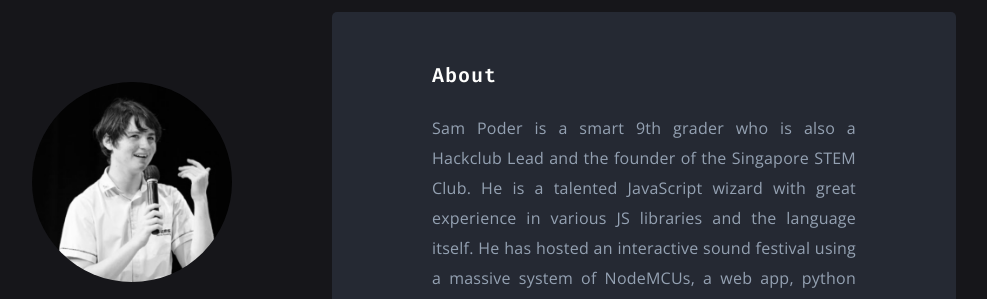
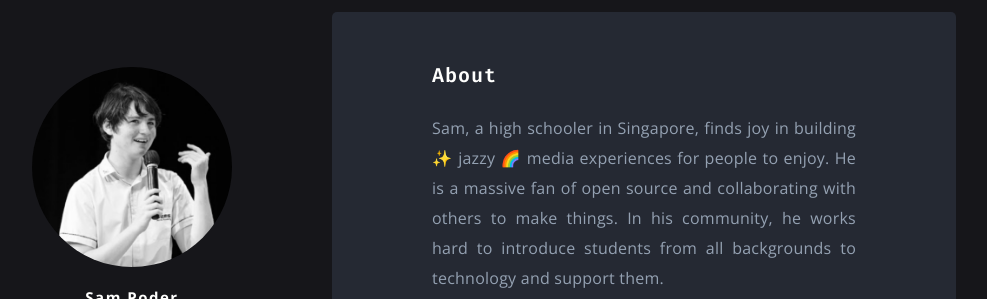
Before and after one commit to so-sc/devhost, a Gatsby site: page / in a window 1280 px wide. Shown: the part 7410-7709 px from the top of the page, without its empty margins (196-1183 px from the left). Built offline with nearby package versions, Linux system fonts and the light colour scheme; Gatsby itself is replaced by a stand-in of ours; a web font is replaced by a local one.

Commit message:
Update Sam Poder's Bio + Linkedin

```diff
--- a/src/components/speakers/speakers.js
+++ b/src/components/speakers/speakers.js
@@ -76,9 +76,9 @@ const Speakers = () => {
           image={data.sam.childImageSharp.fluid}
           speakerName="Sam Poder"
           subTitle="Hackclub Lead, Founder of the Singapore STEM Club"
-          description="Sam Poder is a smart 9th grader who is also a Hackclub Lead and the founder of the Singapore STEM Club. He is a talented JavaScript wizard with great experience in various JS libraries and the language itself. He has hosted an interactive sound festival using a massive system of NodeMCUs, a web app, python scripts, an API and groovy Sonic Pi etc"
+          description="Sam, a high schooler in Singapore, finds joy in building ✨ jazzy 🌈 media experiences for people to enjoy. He is a massive fan of open source and collaborating with others to make things. In his community, he works hard to introduce students from all backgrounds to technology and support them."
           git="https://github.com/sampoder/"
-          linkedin="/"
+          linkedin="https://sg.linkedin.com/in/sam-poder"
           website="https://sampoder.com"
         />
         <SpeakerCard
```
